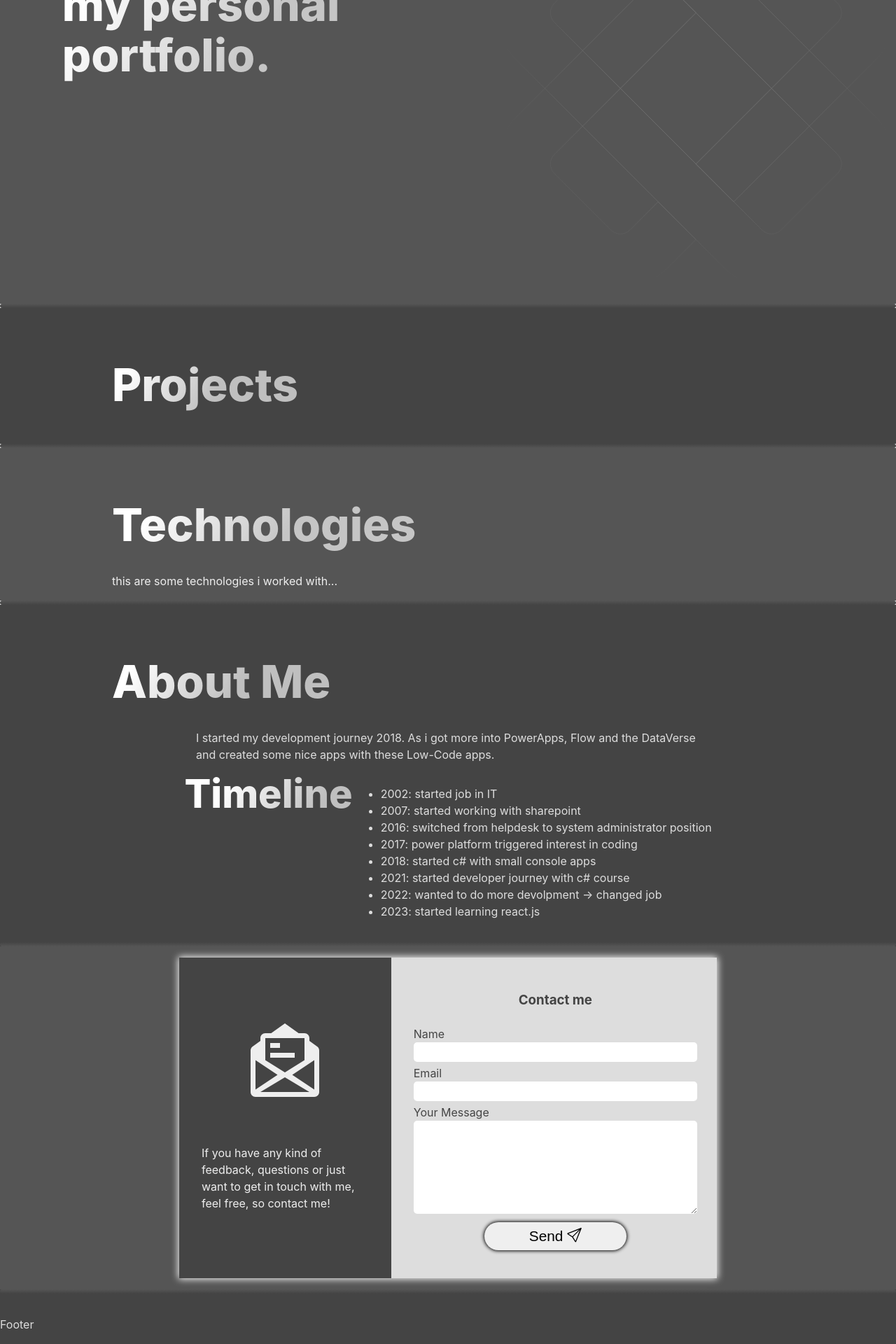
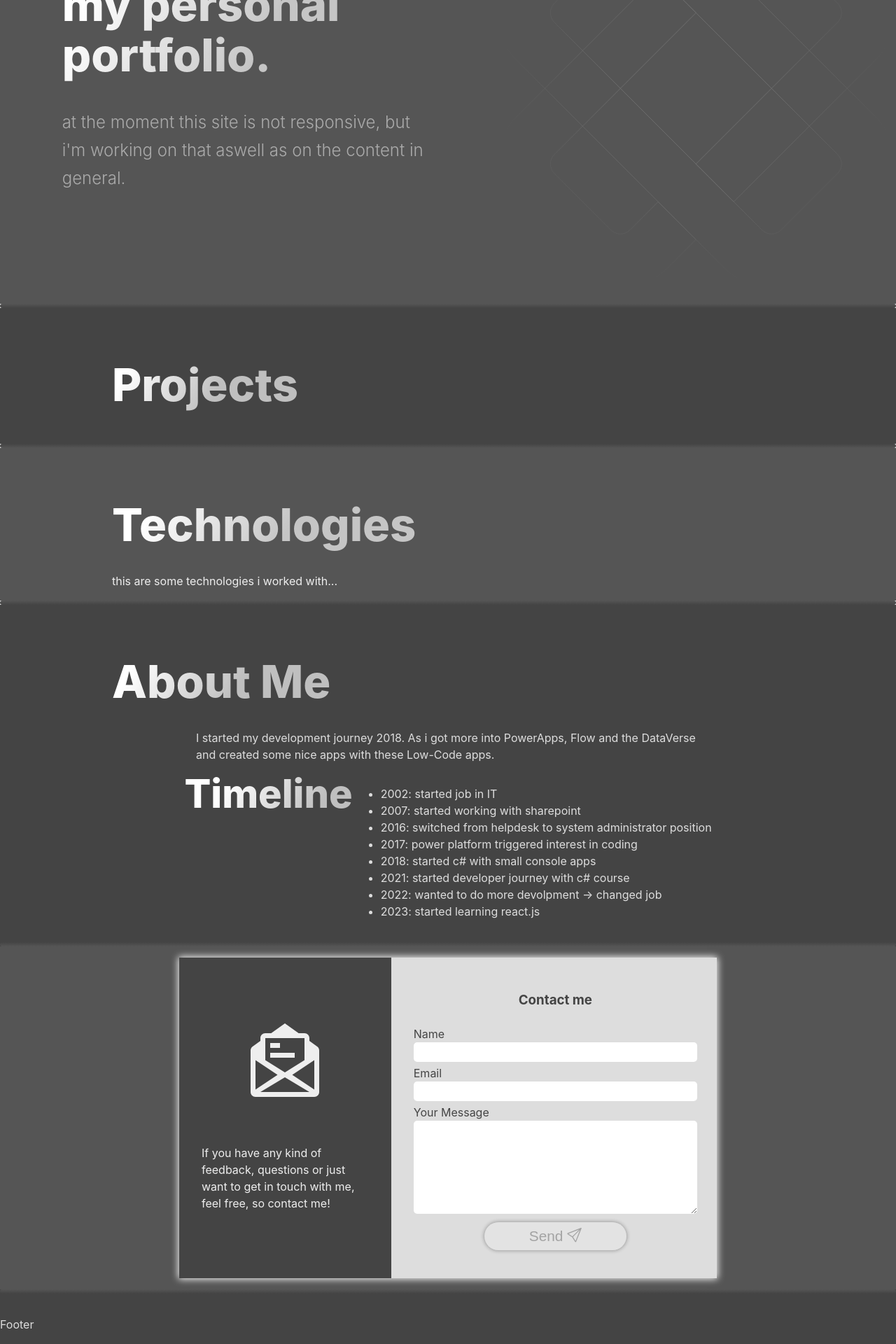
Before and after one commit to rerlache/react-portfolio, a React (Vite) app: page / in a window 1280 px wide. Shown: the part 237-2157 px from the top of the page at 70% size. Built offline with nearby package versions, Linux system fonts and the light colour scheme.

Commit message:
disabled send button on the contact form

```diff
--- a/src/components/About/Contact.jsx
+++ b/src/components/About/Contact.jsx
@@ -28,7 +28,7 @@ export default function Contact() {
         <FormInput id="inputMail" type="mail" />
         <FormLabel htmlFor="inputText">Your Message</FormLabel>
         <FormTextArea id="inputText" type="textblock" rows="8" />
-        <FormButton type="submit">Send&nbsp;<BsSend /></FormButton>
+        <FormButton type="submit" disabled>Send&nbsp;<BsSend /></FormButton>
       </FormContainer>
     </ContactContainer>
   );
--- a/src/components/Hero.jsx
+++ b/src/components/Hero.jsx
@@ -1,10 +1,13 @@
 import React from "react";
-import { SectionContainer, SectionHeader } from "../styles/GlobalStyles";
+import { SectionContainer, SectionHeader, SectionText } from "../styles/GlobalStyles";
 
 export default function Hero() {
   return (
     <SectionContainer>
       <SectionHeader main>Welcome to<br /> my personal portfolio.</SectionHeader>
+      <SectionText>
+        at the moment this site is not responsive, but i'm working on that aswell as on the content in general.
+      </SectionText>
     </SectionContainer>
   );
 }
--- a/src/styles/AboutStyles.jsx
+++ b/src/styles/AboutStyles.jsx
@@ -72,7 +72,7 @@ export const FormButton = styled.button`
   padding: 0.5rem;
   border-radius: 20px;
   box-shadow: 0 0 5px 1px;
-  &:hover {
+  &:not(:disabled):hover {
     background-color: var(--primary-darkColor);
     color: var(--primary-lightColor);
   }
```
